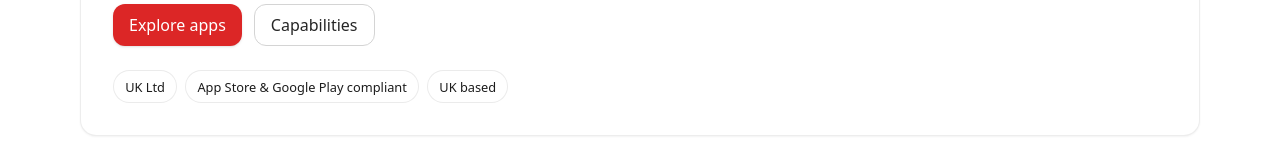
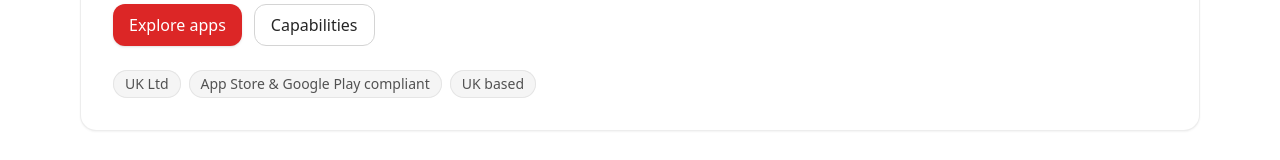
Before and after one commit to repinfaust/arcturusdc.github.io, a Next.js app: page / in a window 1280 px wide. Shown: the part 497-657 px from the top of the page. Built offline with nearby package versions, Linux system fonts and the light colour scheme.

Commit message:
Update globals.css

```diff
--- a/src/app/globals.css
+++ b/src/app/globals.css
@@ -1,8 +1,8 @@
-
 @tailwind base;
 @tailwind components;
 @tailwind utilities;
 
+/* -------- Root & Background -------- */
 :root {
   --ring: rgba(240,69,47,.25);
 }
@@ -14,35 +14,43 @@
     radial-gradient(800px 400px at 110% -10%, rgba(32,32,32,.05), transparent 60%);
 }
 
-.card {
-  @apply bg-white border border-black/10 rounded-xl2 shadow-soft;
+/* -------- Custom shadows -------- */
+.shadow-soft { box-shadow: 0 10px 30px rgba(0,0,0,.06); }
+
+/* Optional: smoother theme transitions (kept subtle) */
+* {
+  transition: color .15s ease, background-color .15s ease, border-color .15s ease;
 }
 
-.badge {
-  @apply inline-flex items-center gap-2 text-sm border border-black/10 rounded-full bg-white px-2.5 py-1;
+@media (prefers-reduced-motion: reduce) {
+  * { transition: none !important; }
 }
 
-.btn {
-  @apply inline-flex items-center justify-center rounded-xl font-extrabold px-4 py-2;
+/* -------- Component layer (ensures Tailwind keeps these classes) -------- */
+@layer components {
+  /* Cards */
+  .card {
+    @apply bg-white border border-black/10 rounded-2xl shadow-soft;
+  }
+
+  /* Buttons */
+  .btn {
+    @apply inline-flex items-center justify-center rounded-xl font-extrabold px-4 py-2;
+  }
+  .btn-primary {
+    @apply bg-red-600 text-white hover:bg-red-700;
+  }
+  .btn-secondary {
+    @apply bg-white border border-black/10 text-neutral-900 hover:bg-white/80;
+  }
+
+  /* Non-interactive metadata badge (consistent everywhere) */
+  .badge {
+    @apply inline-flex items-center justify-center
+           rounded-full px-3 py-1
+           text-xs sm:text-sm leading-none
+           bg-neutral-100 text-neutral-600
+           ring-1 ring-inset ring-neutral-200
+           select-none cursor-default;
+  }
 }
-.btn-primary { @apply bg-brand text-white hover:bg-brand-600; }
-.btn-secondary { @apply bg-white border border-black/10 text-ink hover:bg-white/80; }
-
-/* subtle card shadow */
-.shadow-soft { box-shadow: 0 10px 30px rgba(0,0,0,.06); }
-
-/* pill badges used under hero */
-.badge {
-  display: inline-flex;
-  align-items: center;
-  gap: .5rem;
-  padding: .35rem .7rem;
-  font-size: .8rem;
-  border-radius: 9999px;
-  background: white;
-  border: 1px solid rgba(0,0,0,.08);
-  color: #1C1C1C;
-}
-
-/* optional: smooth transitions on layout shifts */
-* { transition: color .15s ease, background-color .15s ease, border-color .15s ease; }
```
